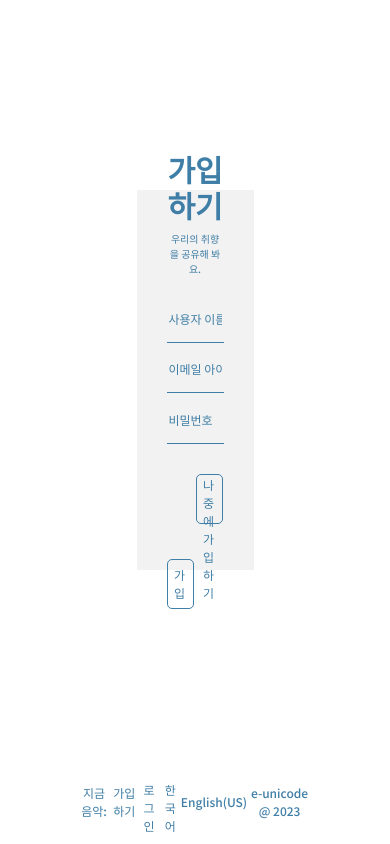
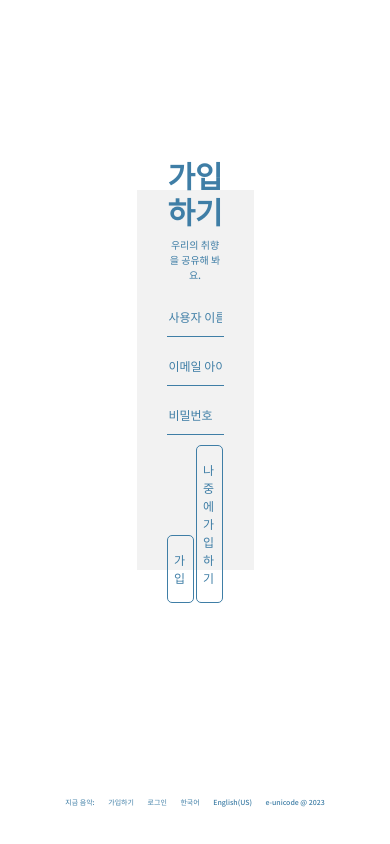
Before and after one commit to e-unicode/ohum, a React (Create React App) app: page /join in a window 390 px wide. Built offline with nearby package versions, Linux system fonts and the light colour scheme; no server answers.

Commit message:
main page 반응형 제작

```diff
--- a/src/App.css
+++ b/src/App.css
@@ -4,9 +4,14 @@ html {
   /*기본 행간 높이*/
 }
 
+.w-50 {
+  width: 50%;
+}
+
 body,
 div,
-p {
+p,
+a {
   margin: 0px;
   font-family: 'Noto Sans KR', sans-serif;
 }
@@ -51,6 +56,18 @@ div {
   }
 }
 
+/* 키워드로딩중 */
+.keyword-load {
+  width: 25px;
+  height: 30px;
+  position: absolute;
+  top: 0;
+  bottom: 0;
+  right: 0;
+  left: 0;
+  margin: auto;
+}
+
 /* 메인페이지 */
 .main {
   width: 100vw;
@@ -80,11 +97,9 @@ div {
 
 /* 메인페이지 왼쪽 키워드 */
 .main-keyword {
-  width: 400px;
+  width: 70%;
   height: 70%;
   color: #3F7EA6;
-  font-size: 30px;
-  font-weight: 900;
   position: absolute;
   top: 0;
   bottom: 0;
@@ -93,95 +108,67 @@ div {
   margin: auto;
   display: flex;
   align-items: center;
-  /* overflow: auto; */
   text-align: justify;
 }
 
 .main-keyword-box {
-  width: 400px;
-  /* font-size: 12px; */
-  margin: auto;
+  width: 100%;
+  /* margin: auto; */
 }
 
 .main-keyword h1 {
   font-weight: 900;
 }
 
-.keyword-load {
-  width: 25px;
-  height: 30px;
-  position: absolute;
-  top: 0;
-  bottom: 0;
-  right: 0;
-  left: 0;
-  margin: auto;
-}
-
-/* 메인페이지 로그인 폼 */
+/* form 로그인 폼 */
 .form {
   display: inline-block;
-  --width-of-input: 200px;
+  margin-bottom: 10px;
+  width: 100%;
   --border-height: 0.5px;
   --border-before-color: #3F7EA6;
   --border-after-color: #F2F2F2;
   --input-hovered-color: #F2F2F2;
   position: relative;
-  width: var(--width-of-input);
 }
 
-/* styling of Input */
 .input {
   color: #3F7EA6;
-  font-size: 1rem;
+  font-size: 12px;
   background-color: transparent;
   width: 100%;
-  box-sizing: border-box;
-  /* padding: 0.5em; */
-  padding-block: 0.8em;
+  padding-block: 10px;
   border: none;
-  border-bottom: var(--border-height) solid var(--border-before-color);
+  border-bottom: 0.5px solid #3F7EA6;
 }
 
-/* styling of animated border */
 .input-border {
   position: absolute;
-  background: var(--border-after-color);
+  background: #F2F2F2;
   width: 0%;
-  height: 2px;
+  height: 1px;
   bottom: 0;
   left: 0;
   transition: 0.3s;
-}
-
-/* Hover on Input */
-.input:hover {
-  background: var(--input-hovered-color);
 }
 
 .input:focus {
   outline: none;
 }
 
-/* here is code of animated border */
 .input:focus~.input-border {
   width: 100%;
 }
-
-/* === if you want to do animated border on typing === */
-/* remove input:focus code and uncomment below code */
-/* input:valid ~ .input-border{
-  width: 100%;
-} */
 
 ::placeholder {
   color: #3F7EA6;
   font-size: 12px;
 }
 
+/* 버튼 */
 .enter {
-  height: 50px;
-  width: 195px;
+  padding-block: 15px;
+  width: 49%;
   border-radius: 5px;
   border: 0.5px solid #3F7EA6;
   cursor: pointer;
@@ -192,6 +179,10 @@ div {
   color: #3F7EA6;
   letter-spacing: 2px;
   display: inline-block;
+}
+
+.enter-ml {
+  margin-left: 2%;
 }
 
 .enter:hover {
@@ -230,8 +221,6 @@ div {
   border-radius: 2px;
   transition: all .5s;
   background: #3F7EA6;
-  /* background-image: url({playlists[randomNum].images[0].url}); */
-  /* border: 1px solid #F2F2F2; */
   display: flex;
   justify-content: center;
   align-items: center;
@@ -249,19 +238,8 @@ div {
   background-repeat: repeat;
 }
 
-.main-card div img {
-  position: absolute;
-  top: 0;
-  left: 0;
-  width: 100%;
-  background-position: center;
-}
-
-/* .main-card div img:hover {
-  background: linear-gradient( rgba(0,0,0,0), rgba(0,0,0,0) );
-} */
-
 .main-card div p {
+  font-size: 17px;
   font-weight: 900;
   min-width: 14em;
   padding: .5em;
@@ -269,15 +247,24 @@ div {
   transform: rotate(-90deg);
   transition: all .5s;
   text-transform: uppercase;
+  /* text-align: left; */
   color: #F2F2F2;
   letter-spacing: .1em;
 }
+.main-card span {
+  font-size: 17px;
+  display: block;
+}
 
 .main-card div:hover p {
+  min-width: 14em;
   transform: rotate(0);
   font-size: 30px;
   font-weight: 900;
-  word-wrap: break-word;
+  overflow: hidden;
+  text-overflow: ellipsis;
+  white-space: nowrap;
+  word-break: break-all;
 }
 
 /* Footer */
@@ -669,3 +656,99 @@ div {
   white-space: nowrap;
   word-break: break-all;
 }
+
+@media screen and (max-width : 992px) {
+  .main-keyword h1 {
+    font-size: 27px;
+  }
+
+  .main-keyword h5 {
+    font-size: 15px;
+  }
+
+  .main-card {
+    height: 50%;
+  }
+
+  .main-card div p {
+    font-size: 15px;
+  }
+
+  .main-card span {
+    font-size: 15px;
+  }
+
+  .main-card div:hover p {
+    font-size: 23px;
+  }
+
+  .footer-content p {
+    font-size: 10px;
+  }
+}
+
+@media screen and (max-width : 768px) {
+  .main-content {
+    display: block;
+  }
+
+  .main-content-left {
+    width: 100%;
+    height: 60%;
+  }
+
+  .main-keyword {
+    width: 70%;
+  }
+
+  .main-content-right {
+    width: 100%;
+    height: 30%;
+  }
+
+  .main-card {
+    width: 70%;
+    height: 100%;
+  }
+
+  .footer-content {
+    width: 70%;
+  }
+
+  .footer-content p {
+    font-size: 9px;
+  }
+
+}
+
+@media screen and (max-width : 576px) {
+  .main-card div p {
+    font-size: 9px;
+  }
+
+  .main-card span {
+    font-size: 9px;
+  }
+
+  .main-card div:hover p {
+    font-size: 15px;
+  }
+
+  .footer-content p {
+    font-size: 7px;
+  }
+}
+
+@media screen and (max-width : 375px) {
+  .footer {
+    overflow-y: scroll;
+  }
+
+  .footer-content {
+    display: inline-block;
+  }
+
+  .footer-content p {
+    margin-bottom: 2px;
+  }
+}
--- a/src/Pages/JoinPage.js
+++ b/src/Pages/JoinPage.js
@@ -11,28 +11,24 @@ function JoinPage(props) {
           <div className="join-box-content">
             <h1>가입하기</h1>
             <p>우리의 취향을 공유해 봐요.</p>
-            <div style={{ width: "100%" }} className="form">
+            <div className="form form-w">
               <input className="input" placeholder="사용자 이름" required="" type="input" />
               <span className="input-border"></span>
             </div>
-            <div style={{ width: "100%" }} className="form">
+            <div className="form form-w">
               <input className="input" placeholder="이메일 아이디" required="" type="input" />
               <span className="input-border"></span>
             </div>
-            <div style={{ width: "100%" }} className="form">
+            <div className="form form-w">
               <input className="input" placeholder="비밀번호" required="" type="input" />
               <span className="input-border"></span>
             </div>
             <div>
               <Link to="/post">
-                <button style={{ width: "49%", marginTop: "30px" }} className="enter">
-                  가입
-                </button>
+                <button className="enter">가입</button>
               </Link>
               <Link to="/">
-                <button style={{ width: "49%", margin: "30px 0 0 2%" }} className="enter">
-                  나중에 가입하기
-                </button>
+                <button className="enter enter-ml">나중에 가입하기</button>
               </Link>
             </div>
           </div>
--- a/src/Pages/MainPage.js
+++ b/src/Pages/MainPage.js
@@ -127,7 +127,7 @@ function MainPage(props) {
                         <button className="enter">로그인</button>
                       </Link>
                       <Link to="/join">
-                        <button className="enter" style={{ marginLeft: "10px" }}>
+                        <button className="enter enter-ml">
                           가입하기
                         </button>
                       </Link>
@@ -154,7 +154,7 @@ function MainPage(props) {
                     {playlistCardTag ? (
                       <p style={{ textAlign: "left" }}>
                         {playlists[0].name}
-                        <span style={{ fontSize: "17px", display: "block" }}>displayed by {playlists[0].owner.display_name}</span>
+                        <span>displayed by {playlists[0].owner.display_name}</span>
                       </p>
                     ) : (
                       <p>이 플레이리스트 어때요?</p>
@@ -179,7 +179,7 @@ function MainPage(props) {
                     {trackCardTag ? (
                       <p style={{ textAlign: "left" }}>
                         {tracks[0].name}
-                        <span style={{ fontSize: "17px", display: "block" }}>song by {tracks[0].artists[0].name}</span>
+                        <span>song by {tracks[0].artists[0].name}</span>
                       </p>
                     ) : (
                       <p>이 노래 어때요?</p>
@@ -203,7 +203,7 @@ function MainPage(props) {
                     {artistCardTag ? (
                       <p style={{ textAlign: "left" }}>
                         {artists[0].name}
-                        <span style={{ fontSize: "17px", display: "block" }}>더보기</span>
+                        <span>더보기</span>
                       </p>
                     ) : (
                       <p>이 가수의 음악 어때요?</p>
```
